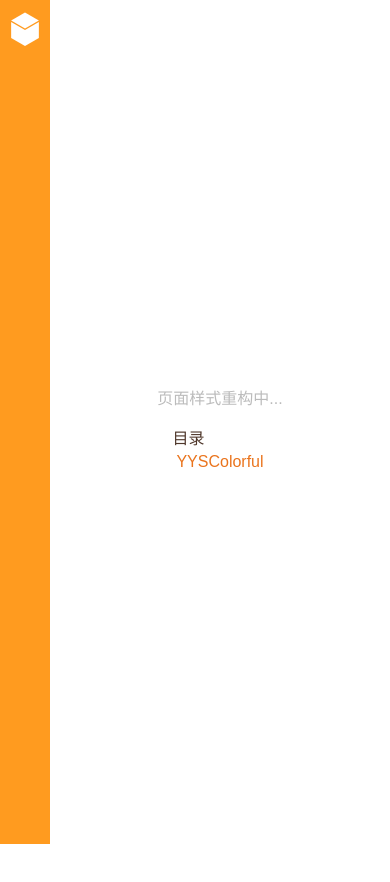
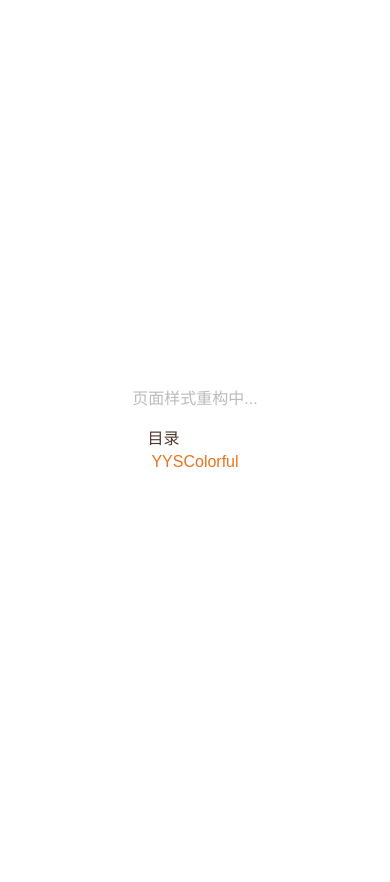
Before and after one commit to tari404/taribox, a Vue app: page /#/tools in a window 390 px wide. Shown: the top 882 px of the page. Before the commit the page ends 844 px from the top, so only its background shows below. Built offline with nearby package versions, Linux system fonts and the light colour scheme.

Commit message:
📱 Optimize mobile terminal display

```diff
--- a/src/views/Tools.vue
+++ b/src/views/Tools.vue
@@ -65,7 +65,7 @@ export default {
 .tools-nav
   flex 0 0 200px
   width 200px
-  height 100%
+  height 150vh
   background-color #ff9b1f
   transition .8s
   position relative
@@ -103,4 +103,8 @@ export default {
     flex 0 0 50px
   .tools-logo
     transform translateX(-50%) scale(0.4)
+
+@media screen and (max-width 400px)
+  .tools-nav
+    flex 0 0 0px
 </style>
--- a/src/views/tools/YYSColorful.vue
+++ b/src/views/tools/YYSColorful.vue
@@ -42,7 +42,7 @@ export default {
   name: 'YYSColorful',
   data () {
     return {
-      colorBarWidth: 360,
+      colorBarWidth: 300,
       ctx: null,
 
       input: '',
@@ -184,7 +184,7 @@ export default {
     canvasUpdate () {
       for (let i = 0; i < this.colorBarWidth; i++) {
         this.ctx.fillStyle = this.getColor(i, true)
-        this.ctx.fillRect(i, 0, 1, 32)
+        this.ctx.fillRect(i, 0, 1, 34)
       }
     }
   },
@@ -235,9 +235,9 @@ export default {
 input
   font-family inherit
   color inherit
-  width 330px
+  width 270px
 .output
-  width 360px
+  width 300px
   word-break break-all
   margin-bottom 30px
 .color-bar
```
